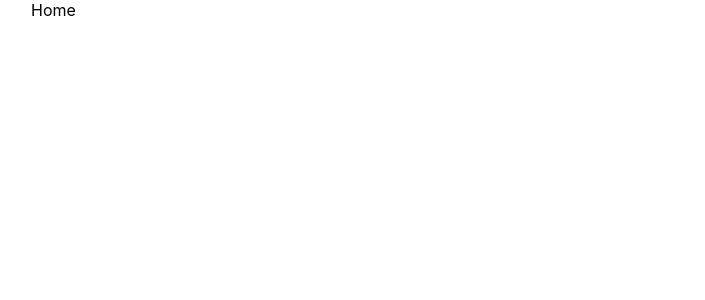
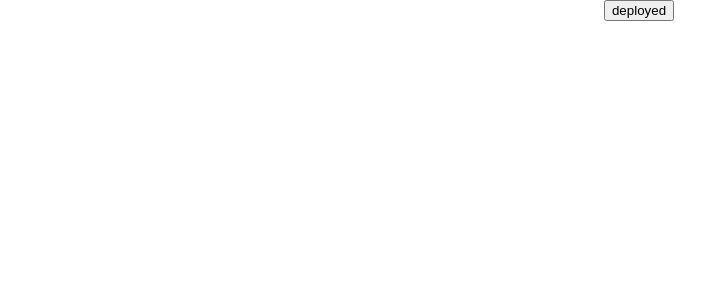
Before and after one commit to GustavoGJesus/ghost-ERC20, a Next.js app: page / in a window 1280 px wide. Shown: the top 300 px of the page, without its empty margins (1-706 px from the left). Built offline with nearby package versions, Linux system fonts and the light colour scheme.

Commit message:
feat: adjust in home

```diff
--- a/pages/index.tsx
+++ b/pages/index.tsx
@@ -3,9 +3,14 @@ import Image from 'next/image'
 import styles from '../styles/Home.module.css'
 
 export default function Home() {
+  const connectContract =  async () => {
+    const Address = "0xc3bE07cdc95AdB00527FbA5754EA4f463c4911Ef";
+    // abi
+    return;
+  }
   return (
     <div className={styles.container}>
-      Home
+      <button>deployed</button>
     </div>
-  )
+  );
 }
--- a/styles/Home.module.css
+++ b/styles/Home.module.css
@@ -1,5 +1,8 @@
 .container {
   padding: 0 2rem;
+  display: flex;
+  justify-content: center;
+  align-items: center;
 }
 
 .main {
```
